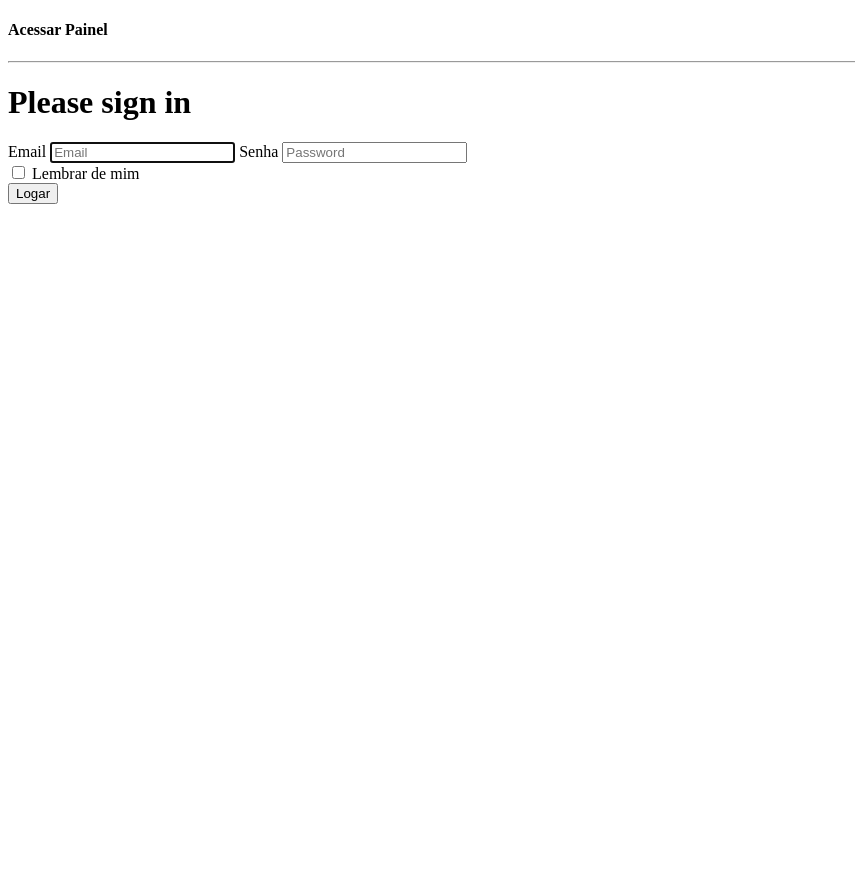
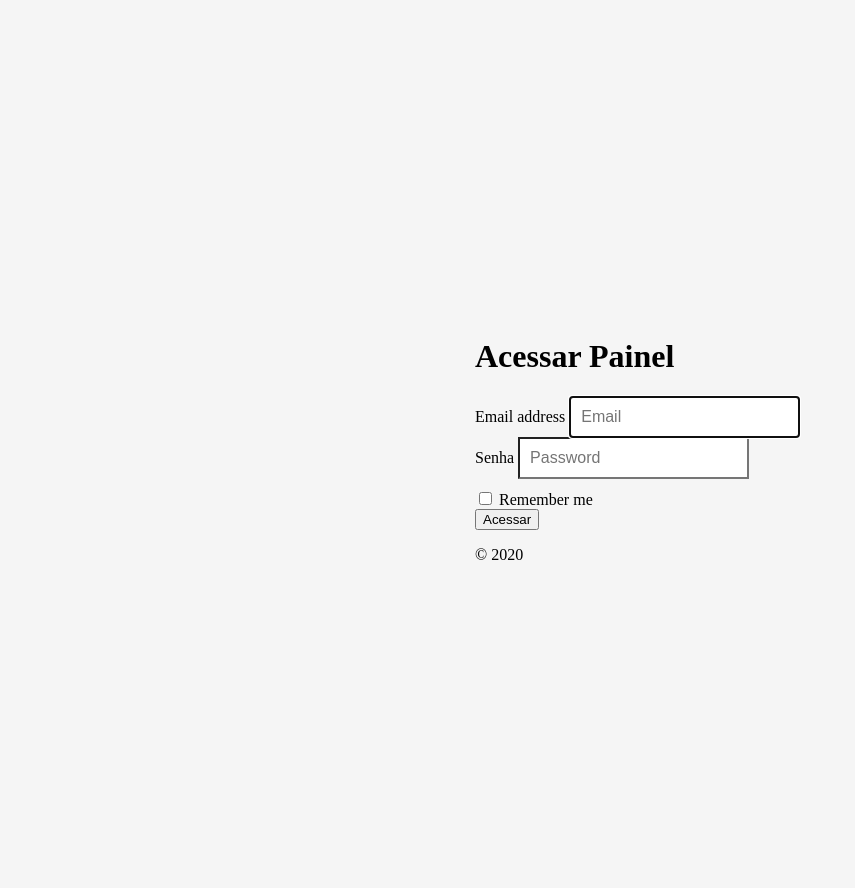
Before and after one commit to CodeExpertsLearning/symfony-5-mastery, a Symfony app: template templates/security/login.html.twig in a window 1280 px wide. Shown: the whole page, without its empty margins (0-855 px from the left). Before the commit the page ends 204 px from the top, so only its background shows below. Run offline with Twig, Linux system fonts and the light colour scheme; the template is opened without the code that fills it, so the values that code supplies are empty; some libraries are stand-ins or nearby versions.

Commit message:
Melhorando tela de login

```diff
--- a/templates/security/login.html.twig
+++ b/templates/security/login.html.twig
@@ -5,49 +5,98 @@
     <meta name="viewport" content="width=device-width, initial-scale=1, shrink-to-fit=no">
     <meta name="description" content="">
     <meta name="author" content="Mark Otto, Jacob Thornton, and Bootstrap contributors">
-    <meta name="generator" content="Jekyll v4.0.1">
-
-    <link rel="canonical" href="{{ path('home') }}">
-
+    <meta name="generator" content="Jekyll v4.1.1">
     <title>Acessar Gerenciador Loja</title>
 
     {{ encore_entry_link_tags('app') }}
 
-    {% block stylesheets %}{% endblock %}
+    <link rel="canonical" href="{{ path('app_login') }}">
 
-    <meta name="msapplication-config" content="/docs/4.5/assets/img/favicons/browserconfig.xml">
-    <meta name="theme-color" content="#563d7c">
+    <style>
+        .bd-placeholder-img {
+            font-size: 1.125rem;
+            text-anchor: middle;
+            -webkit-user-select: none;
+            -moz-user-select: none;
+            -ms-user-select: none;
+            user-select: none;
+        }
+
+        @media (min-width: 768px) {
+            .bd-placeholder-img-lg {
+                font-size: 3.5rem;
+            }
+        }
+
+        html,
+        body {
+            height: 100%;
+        }
+
+        body {
+            display: -ms-flexbox;
+            display: flex;
+            -ms-flex-align: center;
+            align-items: center;
+            padding-top: 40px;
+            padding-bottom: 40px;
+            background-color: #f5f5f5;
+        }
+
+        .form-signin {
+            width: 100%;
+            max-width: 330px;
+            padding: 15px;
+            margin: auto;
+        }
+        .form-signin .checkbox {
+            font-weight: 400;
+        }
+        .form-signin .form-control {
+            position: relative;
+            box-sizing: border-box;
+            height: auto;
+            padding: 10px;
+            font-size: 16px;
+        }
+        .form-signin .form-control:focus {
+            z-index: 2;
+        }
+        .form-signin input[type="email"] {
+            margin-bottom: -1px;
+            border-bottom-right-radius: 0;
+            border-bottom-left-radius: 0;
+        }
+        .form-signin input[type="password"] {
+            margin-bottom: 10px;
+            border-top-left-radius: 0;
+            border-top-right-radius: 0;
+        }
+    </style>
 </head>
-
-<body>
-    <div class="container">
-        <h4>Acessar Painel</h4>
-        <hr>
-        <form method="post">
+<body class="text-center">
+<form class="form-signin" method="post" >
     {% if error %}
         <div class="alert alert-danger">{{ error.messageKey|trans(error.messageData, 'security') }}</div>
     {% endif %}
 
-            <h1 class="h3 mb-3 font-weight-normal">Please sign in</h1>
-            <label for="inputEmail" class="sr-only">Email</label>
-            <input type="email" value="{{ last_username }}" name="_username" id="inputEmail" class="form-control" placeholder="Email" required autofocus>
+    <h1 class="h3 mb-3 font-weight-normal">Acessar Painel</h1>
+    <label for="inputEmail" class="sr-only">Email address</label>
+    <input type="email" id="inputEmail" class="form-control" value="{{ last_username }}" placeholder="Email" name="_username" required autofocus>
     <label for="inputPassword" class="sr-only">Senha</label>
-            <input type="password" name="_password" id="inputPassword" class="form-control" placeholder="Password" required>
+    <input type="password" id="inputPassword" class="form-control" placeholder="Password" name="_password" required>
+    <div class="checkbox mb-3">
 
         <input type="hidden" name="_csrf_token"
                value="{{ csrf_token('authenticate') }}"
         >
 
-            <div class="checkbox mb-3">
         <label>
-                    <input type="checkbox" name="_remember_me"> Lembrar de mim
+            <input type="checkbox" name="_remember_me"> Remember me
         </label>
     </div>
-
-            <button class="btn btn-lg btn-primary" type="submit">
-                Logar
-            </button>
+    <button class="btn btn-lg btn-primary btn-block" type="submit">Acessar</button>
+    <p class="mt-5 mb-3 text-muted">&copy; {{ "now"|date('Y') }}</p>
 </form>
-    </div>
 </body>
 </html>
```
Lines whose indentation alone changed are shown as unchanged.
